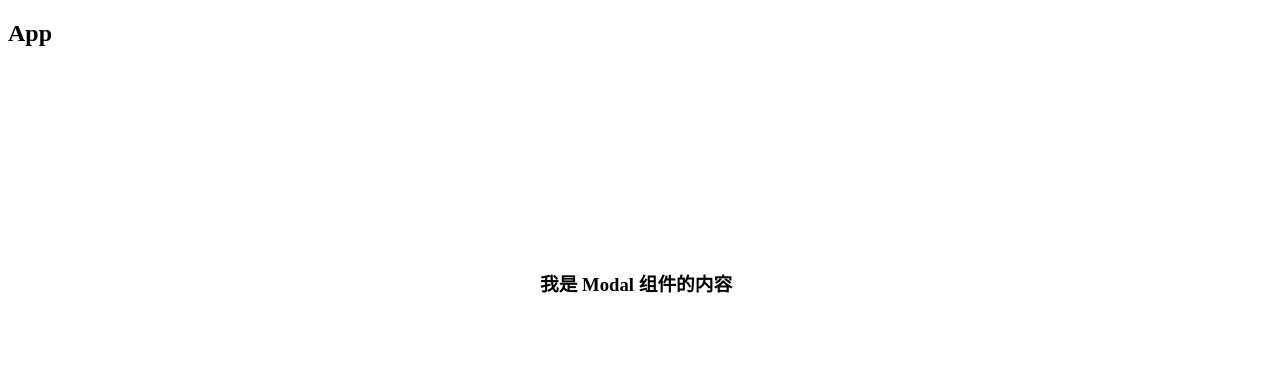
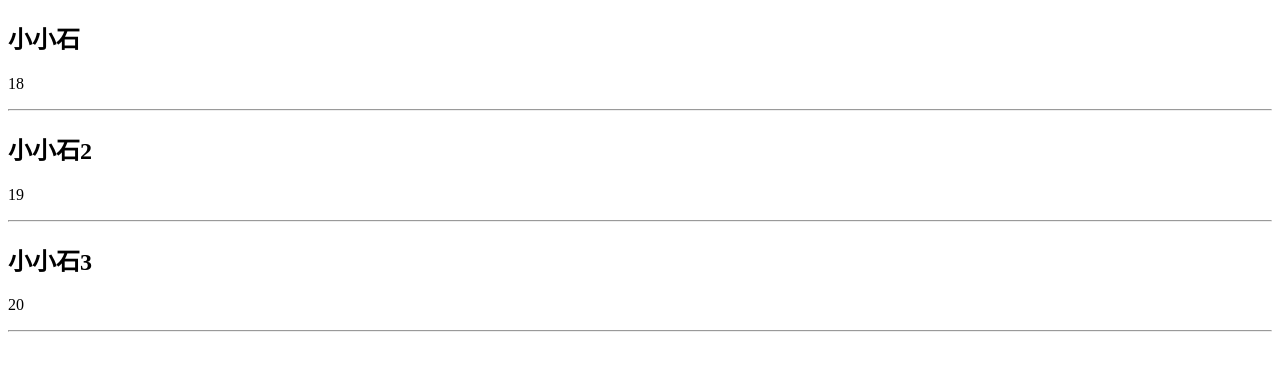
Before and after one commit to icebluesky2666/learn-coderwhy-react, a React (Create React App) app in the folder 06-learn-component/: page / in a window 1280 px wide. Shown: the top 370 px of the page. Built offline with nearby package versions, Linux system fonts and the light colour scheme.

Commit message:
feat: Fragment-<></>-使用

```diff
--- /dev/null
+++ b/06-learn-component/src/09-知识补充/05-fragment-使用.js
@@ -0,0 +1,44 @@
+import React, { PureComponent, Fragment } from 'react'
+
+export default class App extends PureComponent {
+  constructor(props) {
+    super(props)
+
+    this.state = {
+      friends: [
+        { name: '小小石', age: 18 },
+        { name: '小小石2', age: 19 },
+        { name: '小小石3', age: 20 }
+      ]
+    }
+  }
+
+  render() {
+    return (
+      // 第一种写法
+      // <Fragment>
+      //   <h2>App</h2>
+      //   <button>我是按钮</button>
+      // </Fragment>
+
+      // 短语法
+      // <>
+      //   <h2>App</h2>
+      //   <button>我是按钮</button>
+      // </>
+
+      // 如果需要添加 key 的情况,那么需要使用 Fragment
+      <>
+        {this.state.friends.map((item) => {
+          return (
+            <Fragment key={item.name}>
+              <h2>{item.name}</h2>
+              <p>{item.age}</p>
+              <hr />
+            </Fragment>
+          )
+        })}
+      </>
+    )
+  }
+}
--- a/06-learn-component/src/index.js
+++ b/06-learn-component/src/index.js
@@ -23,7 +23,8 @@ import ReactDOM from 'react-dom'
 // import App from './09-知识补充/01-事件总线'
 // import App from './09-知识补充/02-refs-使用'
 // import App from './09-知识补充/03-如何在函数组件中使用ref'
-import App from './09-知识补充/04-portals-使用'
+// import App from './09-知识补充/04-portals-使用'
+import App from './09-知识补充/05-fragment-使用'
 // import App from './10-受控组件和非受控组件/01-受控组件的基本演练'
 // import App from './10-受控组件和非受控组件/02-受控组件-selected'
 // import App from './10-受控组件和非受控组件/03-受控组件-多输入'
```
